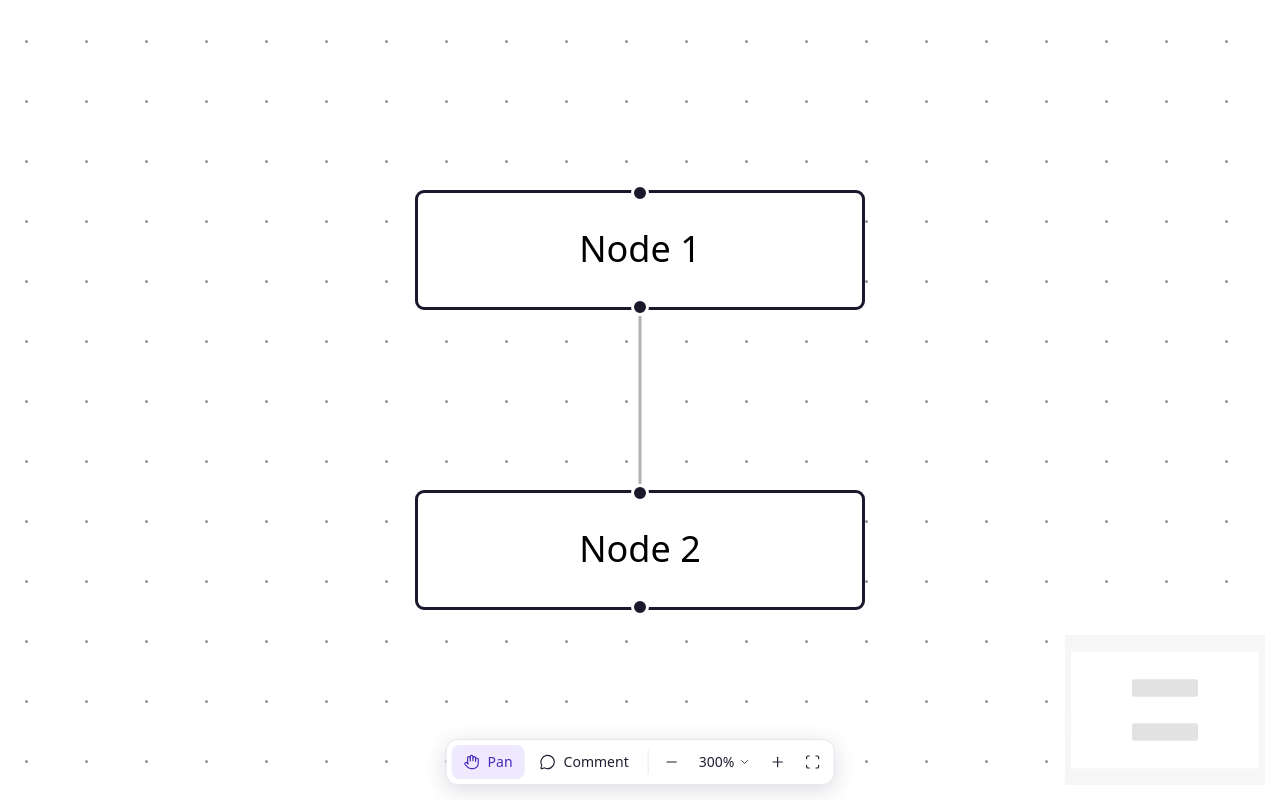
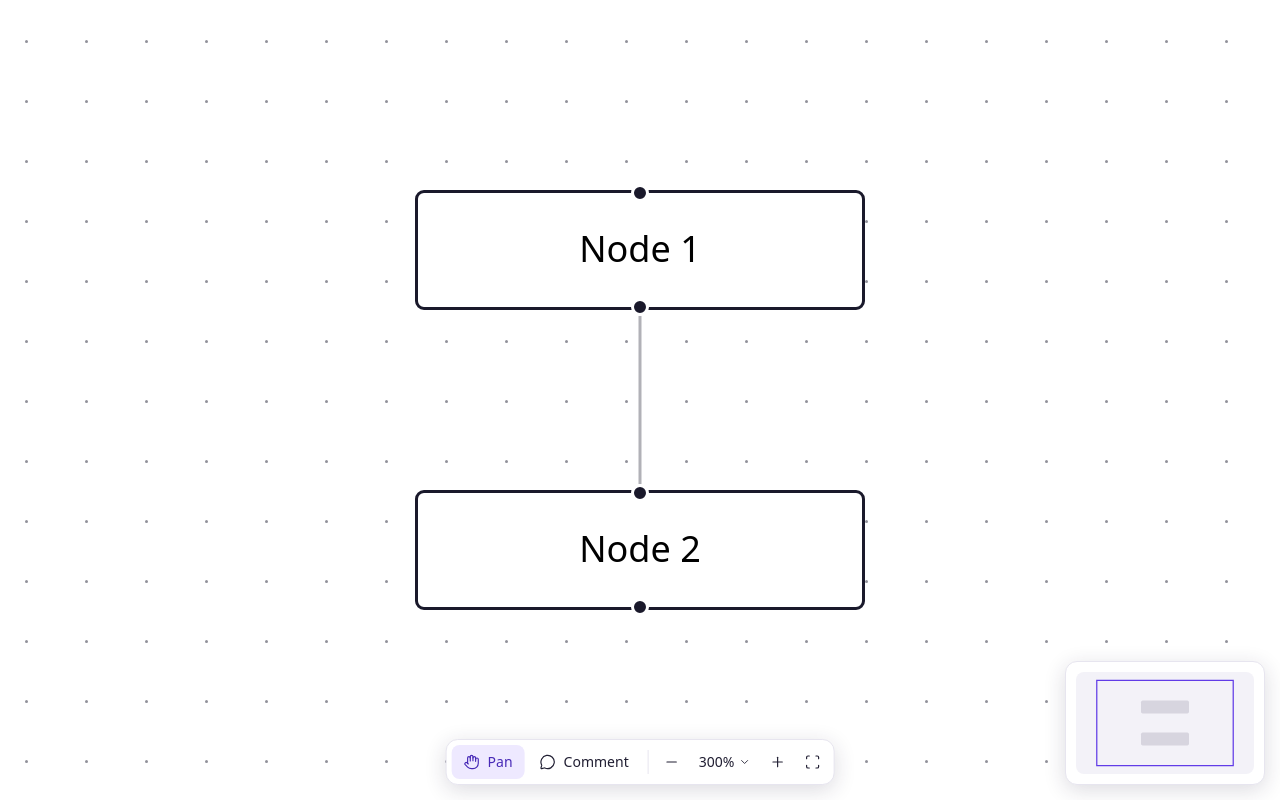
Before and after one commit to oscarzhpersson/Plot, a React (Vite) app: page / in a window 1280 px wide. Built offline with nearby package versions, Linux system fonts and the light colour scheme.

Commit message:
feat: adds styling elements to the minimap

```diff
--- a/src/components/board/Board.tsx
+++ b/src/components/board/Board.tsx
@@ -6,11 +6,11 @@ import {
   Background,
   useEdgesState,
   useNodesState,
-  MiniMap,
   type Edge,
   type Node,
   type OnConnect,
 } from "@xyflow/react";
+import BoardMap from "./BoardMap";
 
 type BoardNode = Node<{ label: string }>;
 
@@ -47,7 +47,7 @@ export default function Board() {
         proOptions={{ hideAttribution: true }}
       >
         <Background gap={20} size={1} />
-        <MiniMap />
+        <BoardMap />
         <BoardToolbar />
       </ReactFlow>
     </div>
--- /dev/null
+++ b/src/components/board/BoardMap.tsx
@@ -0,0 +1,19 @@
+import { MiniMap } from "@xyflow/react";
+
+export default function BoardMap() {
+  return (
+    <MiniMap
+      pannable
+      className="rounded-xl border border-plot-border p-2.5
+                    shadow [&>svg]:rounded-lg [&>svg]:bg-plot-surface-muted"
+      style={{ width: 178, height: 102, boxSizing: "content-box" }}
+      bgColor="var(--plot-surface)"
+      nodeColor="color-mix(in srgb, var(--plot-text-muted) 18%,
+                    var(--plot-surface-muted))"
+      maskColor="transparent"
+      maskStrokeColor="var(--plot-accent)"
+      maskStrokeWidth={1.5}
+      offsetScale={10}
+    />
+  );
+}
```
